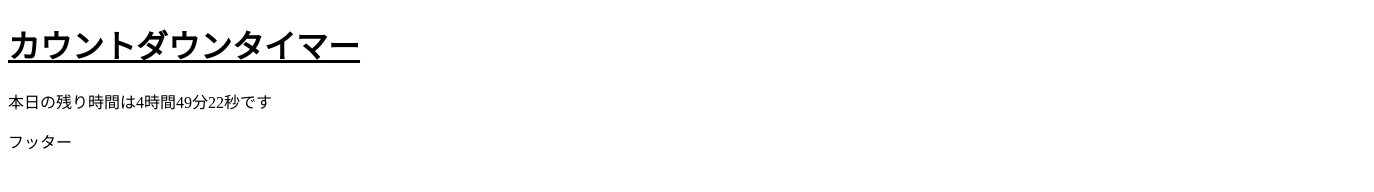
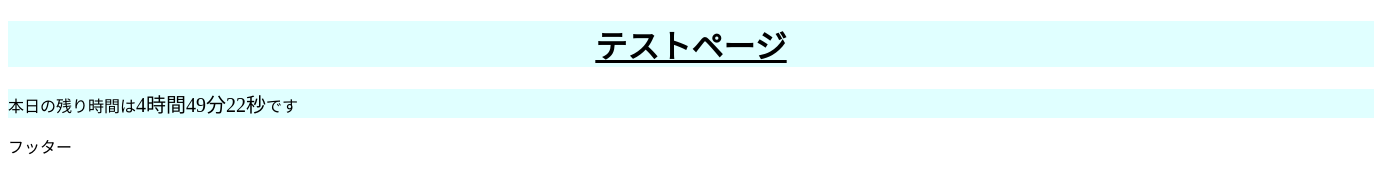
Before and after one commit to Parusonata/Parusonata.github.io, a plain HTML site: page index.html in a window 1280 px wide. Shown: the whole page, 1374 px wide, since content can reach past the window. Drawn offline with Linux system fonts and the light colour scheme.

Commit message:
file update

```diff
--- a/index.html
+++ b/index.html
@@ -2,15 +2,27 @@
 <html>
     <head>
         <meta charset="UTF-8">
-        <title>TestTimer</title>
+        <meta name="viewport" content="width=device-width, initial-scale=1.0">
+        <title>テストページ</title>
         <link rel="stylesheet" href="stylesheet.css">
+        <link rel="stylesheet" href="responsive_stylesheet.css">
     </head>
     <body>
         <header>
-            <h1>カウントダウンタイマー</h1>
+            <div class="header-wrapper">
+                <div class="container">
+                    <h1>テストページ</h1>
+                </div>
+            </div>
+
         </header>
         <main>
-            <p>本日の残り時間は<span id="timer"></span>です</p>
+            <div class="timer-wrapper">
+                <div class="container">
+                    <p>本日の残り時間は<span id="timer"></span>です</p>
+                </div>
+            </div>
+
         </main>
         <footer>
             <p>フッター</p>
--- a/stylesheet.css
+++ b/stylesheet.css
@@ -1,3 +1,19 @@
-h1 {
+* {
+    box-sizing: content-box;
+}
+
+.header-wrapper .container h1 {
     text-decoration: underline;
+    text-align: center;
 }
+
+
+#timer {
+    font-size: 20px;
+}
+
+.container {
+    width: 1366px;
+    margin: 0 auto;
+    background-color: #e0ffff;
+}
```
